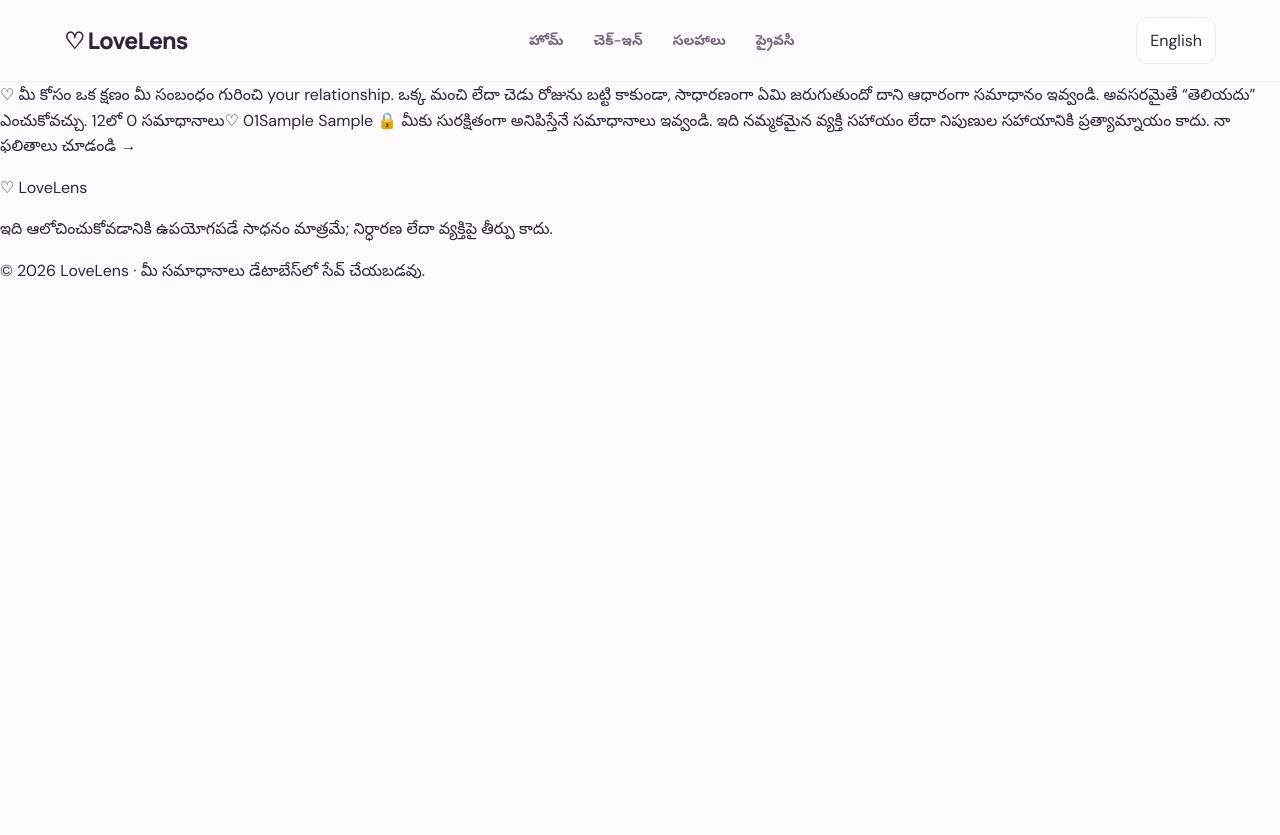
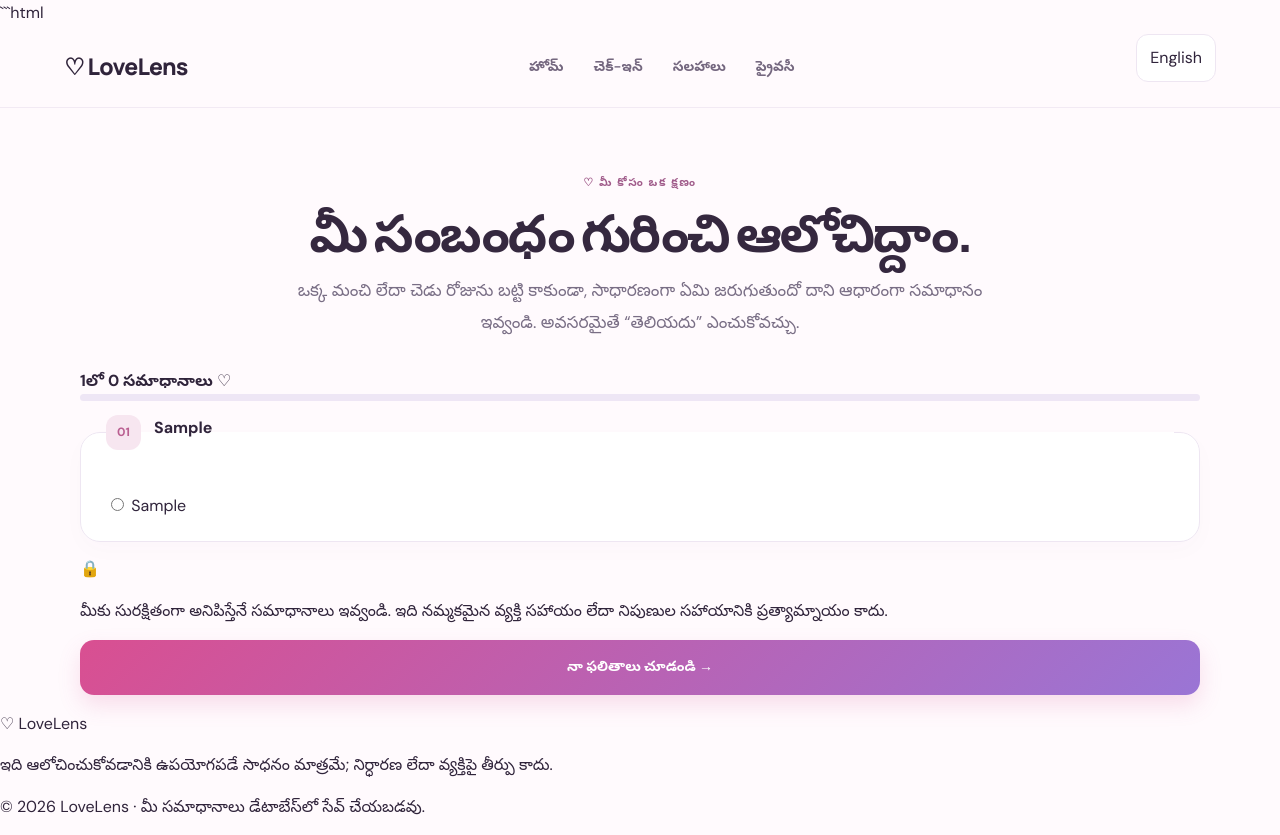
Before and after one commit to sharonpuligadda59-pixel/lovelens-project, a Flask app: template templates/checkin.html in a window 1280 px wide. Before the commit the page ends 279 px from the top, so only its background shows below. Run offline with Flask 3, Linux system fonts and the light colour scheme; the visitor is signed in with stand-in values (Sample User, id 1); the template is opened without the code that fills it: most values are stand-ins (such as "Sample title", 1, 10 or a date in 2020).

Commit message:
Fix check-in page layout

````diff
--- a/templates/checkin.html
+++ b/templates/checkin.html
@@ -1,14 +1,100 @@
-{% extends "base.html" %} {% block title %}{{ 'Relationship check-in' if lang == 'en' else 'సంబంధ చెక్-ఇన్' }}{% endblock %} {% block content %}
-♡ {{ 'A MOMENT FOR YOU' if lang == 'en' else 'మీ కోసం ఒక క్షణం' }}
-{{ 'Let’s check in with' if lang == 'en' else 'మీ సంబంధం గురించి' }} your relationship.
-{{ 'Answer based on what happens most of the time, not just one good or bad day. You can choose “not sure” whenever you need.' if lang == 'en' else 'ఒక్క మంచి లేదా చెడు రోజును బట్టి కాకుండా, సాధారణంగా ఏమి జరుగుతుందో దాని ఆధారంగా సమాధానం ఇవ్వండి. అవసరమైతే “తెలియదు” ఎంచుకోవచ్చు.' }}
+```html
+{% extends "base.html" %}
 
-{{ '0 of 12 answered' if lang == 'en' else '12లో 0 సమాధానాలు' }}♡
-{% for q in questions %}{{ '%02d'|format(loop.index) }}{{ q.en if lang == 'en' else q.te }}
-{% for opt in options %} {{ opt.en if lang == 'en' else opt.te }} {% endfor %}
-{% endfor %}
-🔒
-{{ 'Please answer only if it feels safe. This tool is not a substitute for trusted support or professional help.' if lang == 'en' else 'మీకు సురక్షితంగా అనిపిస్తేనే సమాధానాలు ఇవ్వండి. ఇది నమ్మకమైన వ్యక్తి సహాయం లేదా నిపుణుల సహాయానికి ప్రత్యామ్నాయం కాదు.' }}
+{% block title %}
+{{ 'Relationship check-in' if lang == 'en' else 'సంబంధ చెక్-ఇన్' }}
+{% endblock %}
 
-{{ 'See my reflection' if lang == 'en' else 'నా ఫలితాలు చూడండి' }} →
+{% block content %}
+
+<section class="page-hero wrap">
+    <span class="eyebrow">♡ {{ 'A MOMENT FOR YOU' if lang == 'en' else 'మీ కోసం ఒక క్షణం' }}</span>
+
+    <h1>
+        {{ 'Let’s check in with your relationship.' if lang == 'en' else 'మీ సంబంధం గురించి ఆలోచిద్దాం.' }}
+    </h1>
+
+    <p class="hero-text">
+        {{ 'Answer based on what happens most of the time, not just one good or bad day. You can choose “not sure” whenever you need.' if lang == 'en' else 'ఒక్క మంచి లేదా చెడు రోజును బట్టి కాకుండా, సాధారణంగా ఏమి జరుగుతుందో దాని ఆధారంగా సమాధానం ఇవ్వండి. అవసరమైతే “తెలియదు” ఎంచుకోవచ్చు.' }}
+    </p>
+</section>
+
+<section class="checkin-section wrap">
+
+    <div class="progress-card">
+        <div class="progress-info">
+            <strong id="answered-count">
+                {{ '0 of 12 answered' if lang == 'en' else '12లో 0 సమాధానాలు' }}
+            </strong>
+            <span>♡</span>
+        </div>
+
+        <div class="progress-track">
+            <div class="progress-bar" id="progress-bar" style="width: 0%"></div>
+        </div>
+    </div>
+
+    <form method="POST" action="{{ url_for('check_in') }}" id="checkin-form">
+
+        {% for q in questions %}
+        <fieldset class="question-card">
+            <legend>
+                <span class="question-number">{{ '%02d'|format(loop.index) }}</span>
+                {{ q.en if lang == 'en' else q.te }}
+            </legend>
+
+            <div class="option-grid">
+                {% for opt in options %}
+                <label class="option-input">
+                    <input
+                        type="radio"
+                        name="{{ q.id }}"
+                        value="{{ opt.value }}"
+                        required
+                    >
+                    <span>{{ opt.en if lang == 'en' else opt.te }}</span>
+                </label>
+                {% endfor %}
+            </div>
+        </fieldset>
+        {% endfor %}
+
+        <div class="safety-note">
+            <span>🔒</span>
+            <p>
+                {{ 'Please answer only if it feels safe. This tool is not a substitute for trusted support or professional help.' if lang == 'en' else 'మీకు సురక్షితంగా అనిపిస్తేనే సమాధానాలు ఇవ్వండి. ఇది నమ్మకమైన వ్యక్తి సహాయం లేదా నిపుణుల సహాయానికి ప్రత్యామ్నాయం కాదు.' }}
+            </p>
+        </div>
+
+        <button class="btn btn-primary btn-wide" type="submit">
+            {{ 'See my reflection' if lang == 'en' else 'నా ఫలితాలు చూడండి' }} →
+        </button>
+
+    </form>
+</section>
+
+<script>
+document.addEventListener('DOMContentLoaded', function () {
+    const form = document.getElementById('checkin-form');
+    const count = document.getElementById('answered-count');
+    const bar = document.getElementById('progress-bar');
+    const total = {{ questions|length }};
+    const isEnglish = {{ 'true' if lang == 'en' else 'false' }};
+
+    function updateProgress() {
+        const answered = form.querySelectorAll('input[type="radio"]:checked').length;
+
+        count.textContent = isEnglish
+            ? `${answered} of ${total} answered`
+            : `${total}లో ${answered} సమాధానాలు`;
+
+        bar.style.width = total ? `${answered / total * 100}%` : '0%';
+    }
+
+    form.addEventListener('change', updateProgress);
+    updateProgress();
+});
+</script>
+
 {% endblock %}
+```
````
